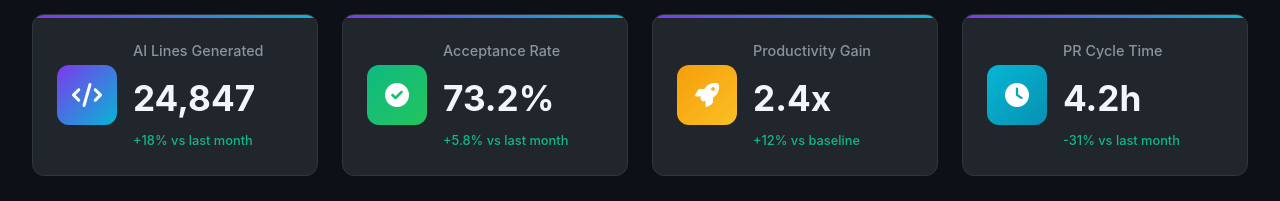
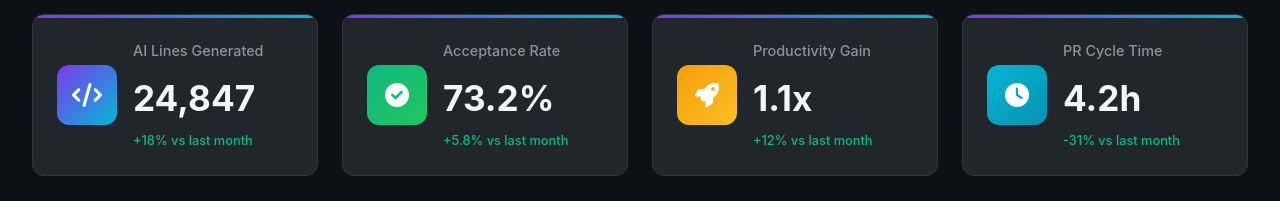
Before and after one commit to harshil-rsi/optima-ai-productivity-dashboard, a plain HTML site: page index.html in a window 1280 px wide. Shown: the part 182-383 px from the top of the page. Drawn offline with nearby package versions, Linux system fonts and the light colour scheme.

Commit message:
Update productivity metrics in index.html
- Changed productivity gain from 2.4x to 1.1x.
- Updated metric change description from "+12% vs baseline" to "+12% vs last month".

```diff
--- a/index.html
+++ b/index.html
@@ -62,8 +62,8 @@
                 </div>
                 <div class="metric-content">
                     <h3>Productivity Gain</h3>
-                    <div class="metric-value">2.4x</div>
-                    <div class="metric-change positive">+12% vs baseline</div>
+                    <div class="metric-value">1.1x</div>
+                    <div class="metric-change positive">+12% vs last month</div>
                 </div>
             </div>
 
```
